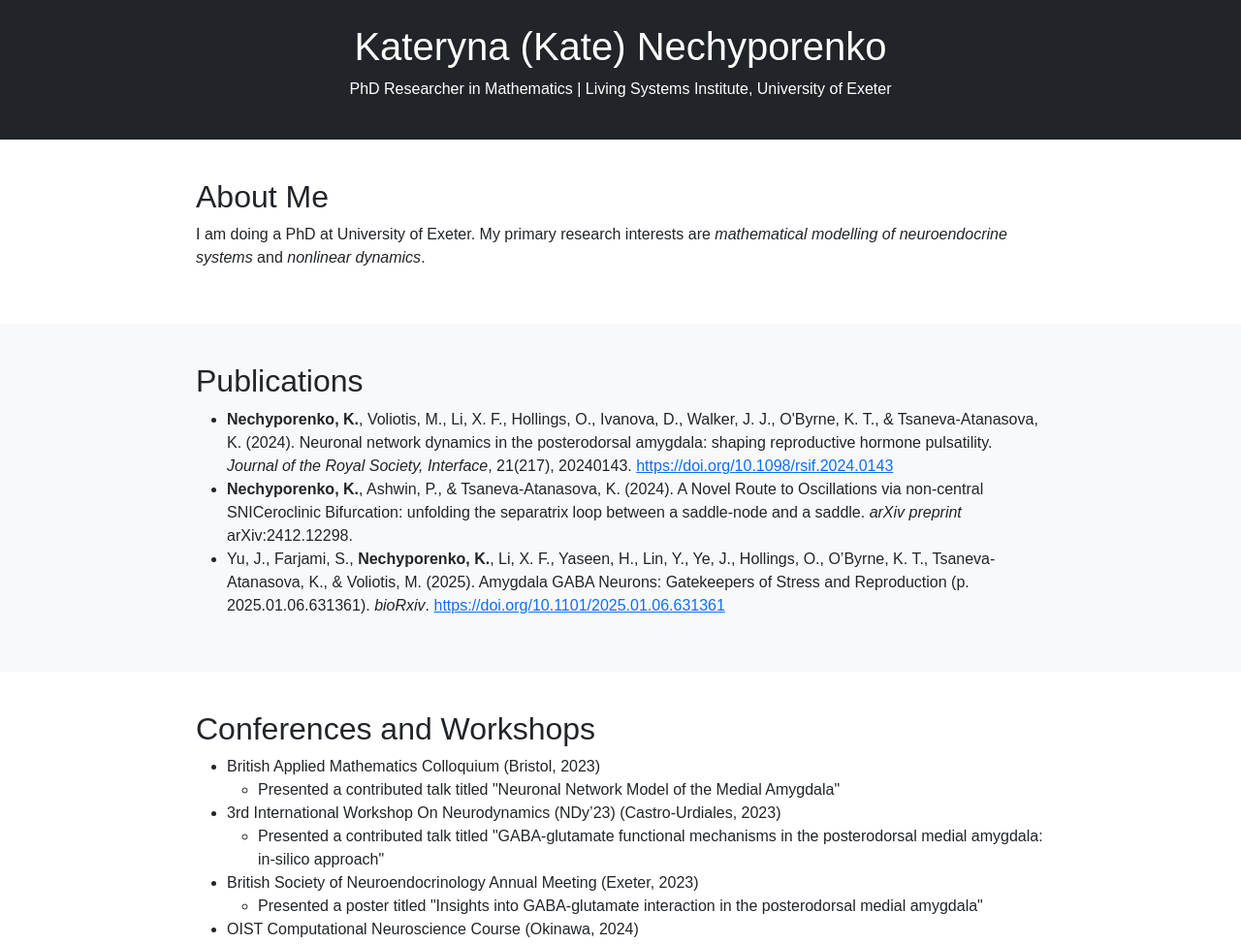
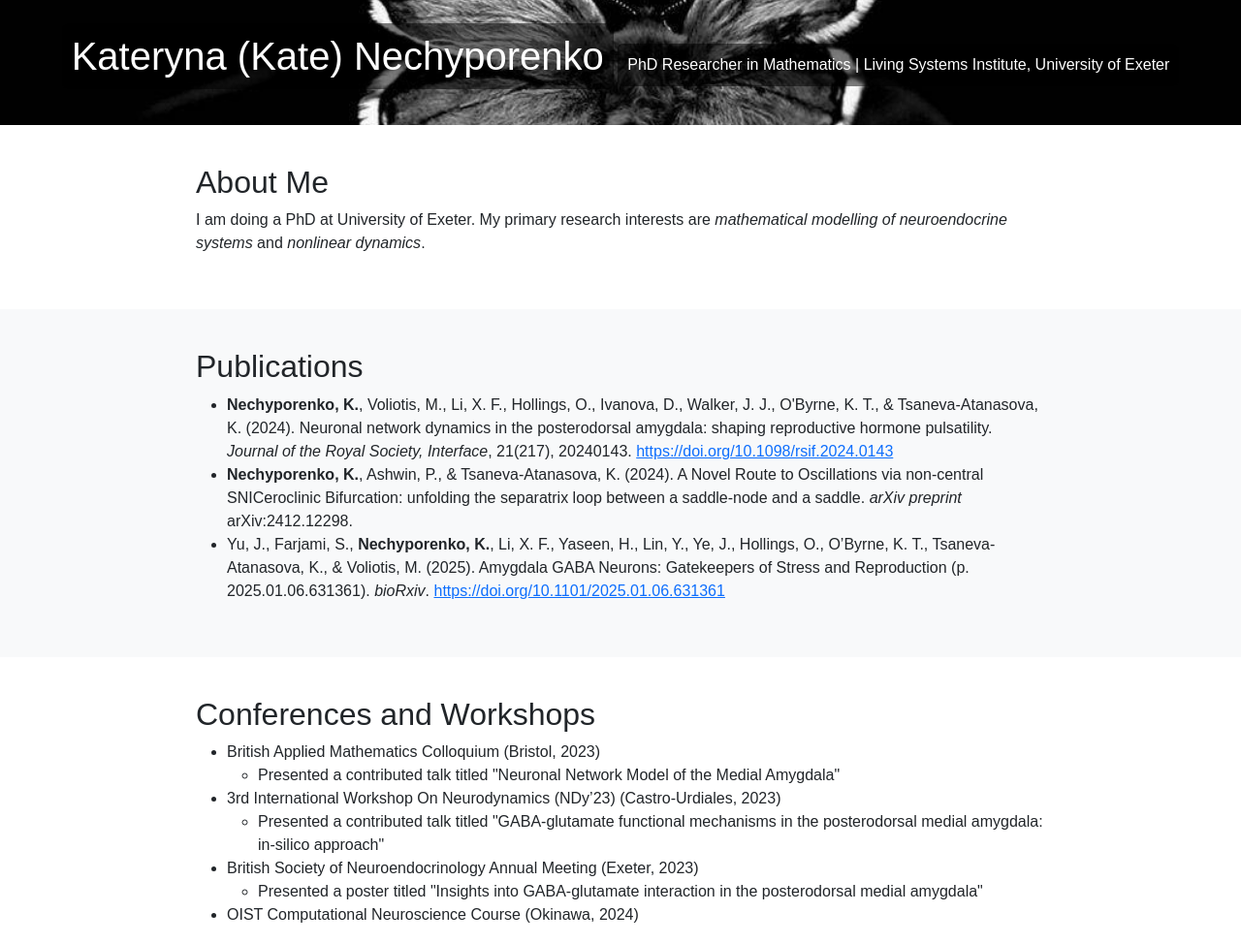
Before and after one commit to ktrnnchprnk/hello_world, a plain HTML site: page index.html in a window 1280 px wide. Shown: the top 974 px of the page at 97% size. Drawn offline with nearby package versions, Linux system fonts and the light colour scheme.

Commit message:
Update index.html

```diff
--- a/index.html
+++ b/index.html
@@ -3,14 +3,26 @@
 <head>
     <meta charset="UTF-8">
     <meta name="viewport" content="width=device-width, initial-scale=1.0">
-    <title>Kate Nechyporenko - PhD Researcher</title>
+    <title>Kate - Researcher</title>
     <link rel="stylesheet" href="https://cdn.jsdelivr.net/npm/bootstrap@5.3.0/dist/css/bootstrap.min.css">
     <style>
         body { font-family: Arial, sans-serif; }
         .section { padding: 40px 0; }
         .container { max-width: 900px; }
+        header {
+            background: url('s.jpg') no-repeat center center;
+            background-size: cover;
+            color: white;
+            text-align: center;
+            padding: 80px 0;
+        }
+        header h1, header p {
+            background: rgba(0, 0, 0, 0.5);
+            display: inline-block;
+            padding: 10px;
+            border-radius: 5px;
+        }
     </style>
-</head>
 <body>
     <header class="bg-dark text-white text-center py-4">
         <h1>Kateryna (Kate) Nechyporenko</h1>
```
